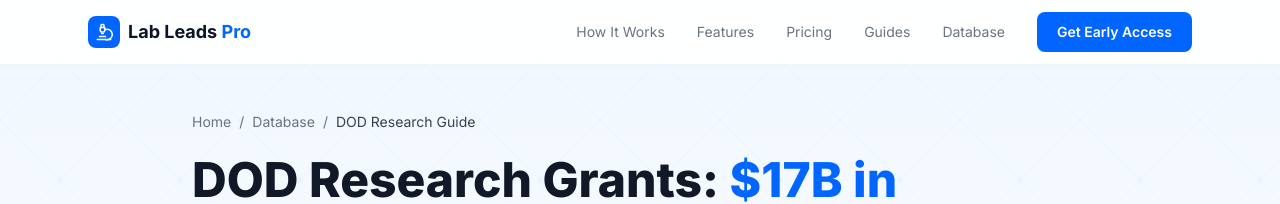
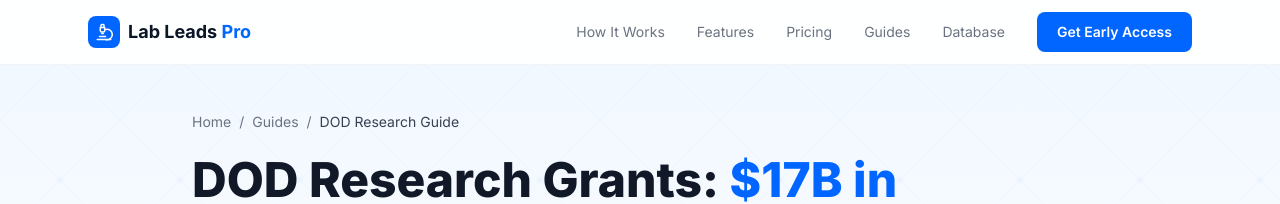
Before and after one commit to lableadmanager-bit/lableadspro-website, a Next.js app: page /dod-grants-guide in a window 1280 px wide. Shown: the top 204 px of the page. Built offline with nearby package versions, Linux system fonts and the light colour scheme.

Commit message:
Fix breadcrumbs: Home / Database → Home / Guides on all guide pages

```diff
--- a/src/app/cdc-grants-guide/page.tsx
+++ b/src/app/cdc-grants-guide/page.tsx
@@ -385,10 +385,10 @@ export default function CDCGrantsGuide() {
             </Link>
             <span>/</span>
             <Link
-              href="/database"
+              href="/guides"
               className="hover:text-[var(--color-brand)] transition-colors"
             >
-              Database
+              Guides
             </Link>
             <span>/</span>
             <span className="text-[var(--color-gray-700)]">
--- a/src/app/dod-grants-guide/page.tsx
+++ b/src/app/dod-grants-guide/page.tsx
@@ -387,10 +387,10 @@ export default function DODGrantsGuide() {
             </Link>
             <span>/</span>
             <Link
-              href="/database"
+              href="/guides"
               className="hover:text-[var(--color-brand)] transition-colors"
             >
-              Database
+              Guides
             </Link>
             <span>/</span>
             <span className="text-[var(--color-gray-700)]">
--- a/src/app/doe-grants-guide/page.tsx
+++ b/src/app/doe-grants-guide/page.tsx
@@ -432,10 +432,10 @@ export default function DOEGrantsGuide() {
             </Link>
             <span>/</span>
             <Link
-              href="/database"
+              href="/guides"
               className="hover:text-[var(--color-brand)] transition-colors"
             >
-              Database
+              Guides
             </Link>
             <span>/</span>
             <span className="text-[var(--color-gray-700)]">
--- a/src/app/funding-agencies-guide/page.tsx
+++ b/src/app/funding-agencies-guide/page.tsx
@@ -410,10 +410,10 @@ export default function AgenciesGuide() {
             </Link>
             <span>/</span>
             <Link
-              href="/database"
+              href="/guides"
               className="hover:text-[var(--color-brand)] transition-colors"
             >
-              Database
+              Guides
             </Link>
             <span>/</span>
             <span className="text-[var(--color-gray-700)]">
--- a/src/app/nasa-grants-guide/page.tsx
+++ b/src/app/nasa-grants-guide/page.tsx
@@ -394,10 +394,10 @@ export default function NASAGrantsGuide() {
             </Link>
             <span>/</span>
             <Link
-              href="/database"
+              href="/guides"
               className="hover:text-[var(--color-brand)] transition-colors"
             >
-              Database
+              Guides
             </Link>
             <span>/</span>
             <span className="text-[var(--color-gray-700)]">
--- a/src/app/nih-grant-types-guide/page.tsx
+++ b/src/app/nih-grant-types-guide/page.tsx
@@ -227,10 +227,10 @@ export default function GrantTypesGuide() {
             </Link>
             <span>/</span>
             <Link
-              href="/database"
+              href="/guides"
               className="hover:text-[var(--color-brand)] transition-colors"
             >
-              Database
+              Guides
             </Link>
             <span>/</span>
             <span className="text-[var(--color-gray-700)]">
--- a/src/app/nih-institutes-guide/page.tsx
+++ b/src/app/nih-institutes-guide/page.tsx
@@ -362,10 +362,10 @@ export default function NIHInstitutesGuide() {
             </Link>
             <span>/</span>
             <Link
-              href="/database"
+              href="/guides"
               className="hover:text-[var(--color-brand)] transition-colors"
             >
-              Database
+              Guides
             </Link>
             <span>/</span>
             <span className="text-[var(--color-gray-700)]">
--- a/src/app/nsf-grants-guide/page.tsx
+++ b/src/app/nsf-grants-guide/page.tsx
@@ -395,10 +395,10 @@ export default function NSFGrantsGuide() {
             </Link>
             <span>/</span>
             <Link
-              href="/database"
+              href="/guides"
               className="hover:text-[var(--color-brand)] transition-colors"
             >
-              Database
+              Guides
             </Link>
             <span>/</span>
             <span className="text-[var(--color-gray-700)]">
--- a/src/app/usda-grants-guide/page.tsx
+++ b/src/app/usda-grants-guide/page.tsx
@@ -386,10 +386,10 @@ export default function USDAGrantsGuide() {
             </Link>
             <span>/</span>
             <Link
-              href="/database"
+              href="/guides"
               className="hover:text-[var(--color-brand)] transition-colors"
             >
-              Database
+              Guides
             </Link>
             <span>/</span>
             <span className="text-[var(--color-gray-700)]">
--- a/src/app/va-grants-guide/page.tsx
+++ b/src/app/va-grants-guide/page.tsx
@@ -387,10 +387,10 @@ export default function VAGrantsGuide() {
             </Link>
             <span>/</span>
             <Link
-              href="/database"
+              href="/guides"
               className="hover:text-[var(--color-brand)] transition-colors"
             >
-              Database
+              Guides
             </Link>
             <span>/</span>
             <span className="text-[var(--color-gray-700)]">
```
